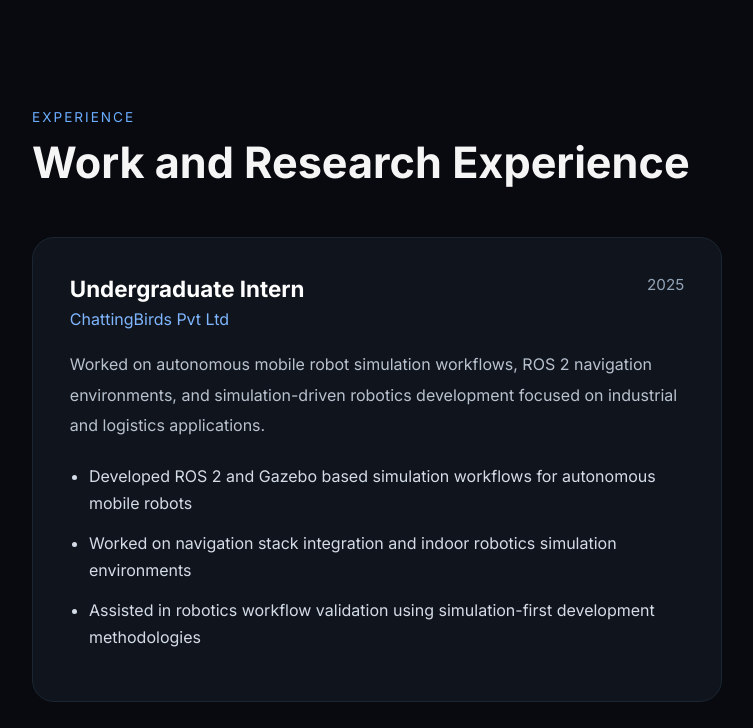
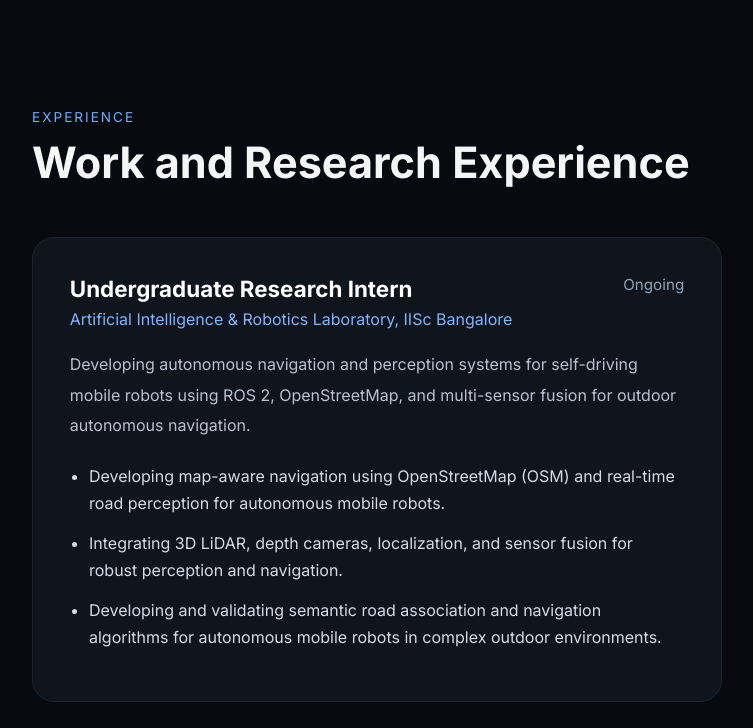
Before and after one commit to sahana-arulanandam/sahana-portfolio, a plain HTML site: page index.html in a window 1280 px wide. Shown: the part 2741-3469 px from the top of the page, without its empty margins (478-1231 px from the left). Drawn offline with Linux system fonts and the light colour scheme.

Commit message:
updated internships

```diff
--- a/index.html
+++ b/index.html
@@ -185,6 +185,9 @@ I currently serve as the Student Chair of the IEEE Robotics and Automation Socie
 <span>URDF Modelling</span>
 <span>Differential Drive Navigation</span>
 <span>Embedded Systems</span>
+<span>Sensor Fusion</span>
+<span>3D LiDAR</span>
+<span>Depth Camera</span>
 
                 </div>
 
@@ -360,6 +363,53 @@ Developed a ROS 2 Jazzy and Gazebo Harmonic based autonomous mobile robot platfo
         <h2>
             Work and Research Experience
         </h2>
+
+    </div>
+    <!-- EXPERIENCE CARD 1 -->
+
+    <div class="experience-card">
+
+        <div class="experience-header">
+
+            <div>
+
+                <h3>
+                    Undergraduate Research Intern
+                </h3>
+
+                <p class="experience-company">
+                    Artificial Intelligence & Robotics Laboratory, IISc Bangalore
+                </p>
+
+            </div>
+
+            <span class="experience-date">
+                Ongoing
+            </span>
+
+        </div>
+
+        <p class="experience-description">
+
+Developing autonomous navigation and perception systems for self-driving mobile robots using ROS 2, OpenStreetMap, and multi-sensor fusion for outdoor autonomous navigation.
+
+        </p>
+
+        <ul class="experience-list">
+
+            <li>
+                Developing map-aware navigation using OpenStreetMap (OSM) and real-time road perception for autonomous mobile robots.
+            </li>
+
+            <li>
+                Integrating 3D LiDAR, depth cameras, localization, and sensor fusion for robust perception and navigation.
+            </li>
+
+            <li>
+                Developing and validating semantic road association and navigation algorithms for autonomous mobile robots in complex outdoor environments.
+            </li>
+
+        </ul>
 
     </div>
 
```
Also changed, not shown: 2 other files.
